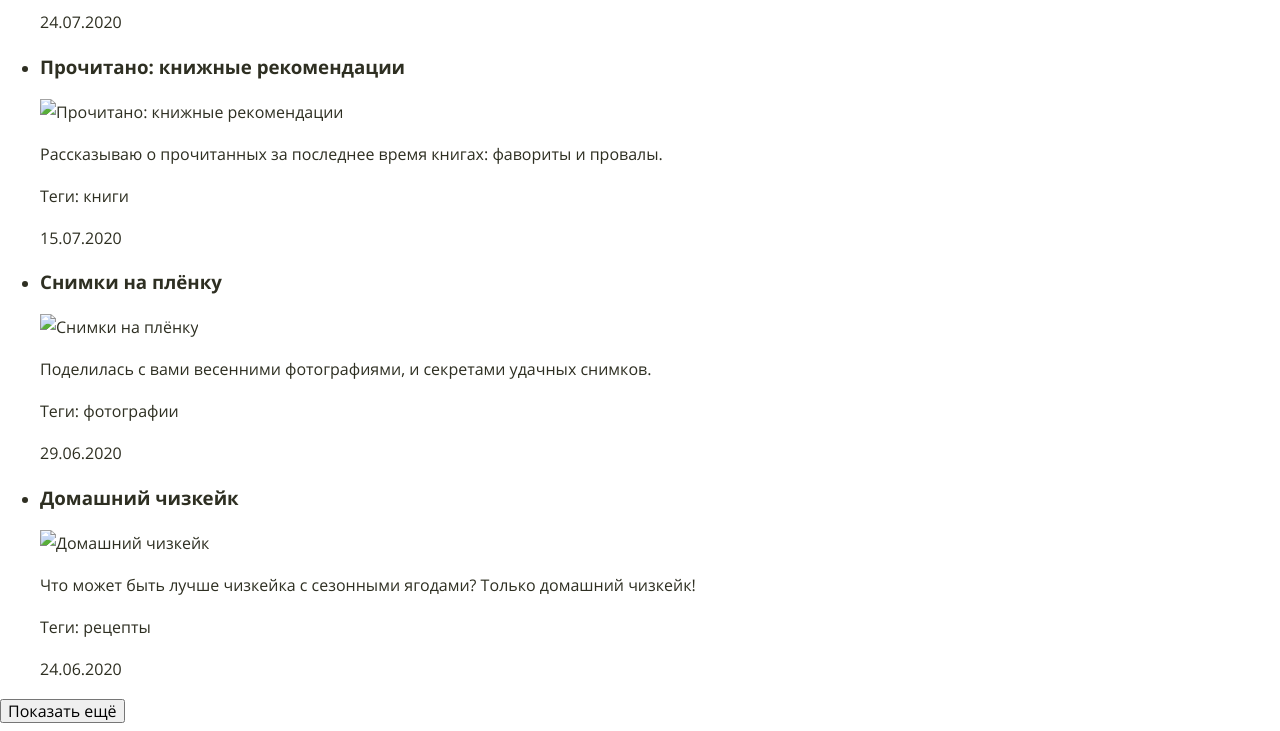
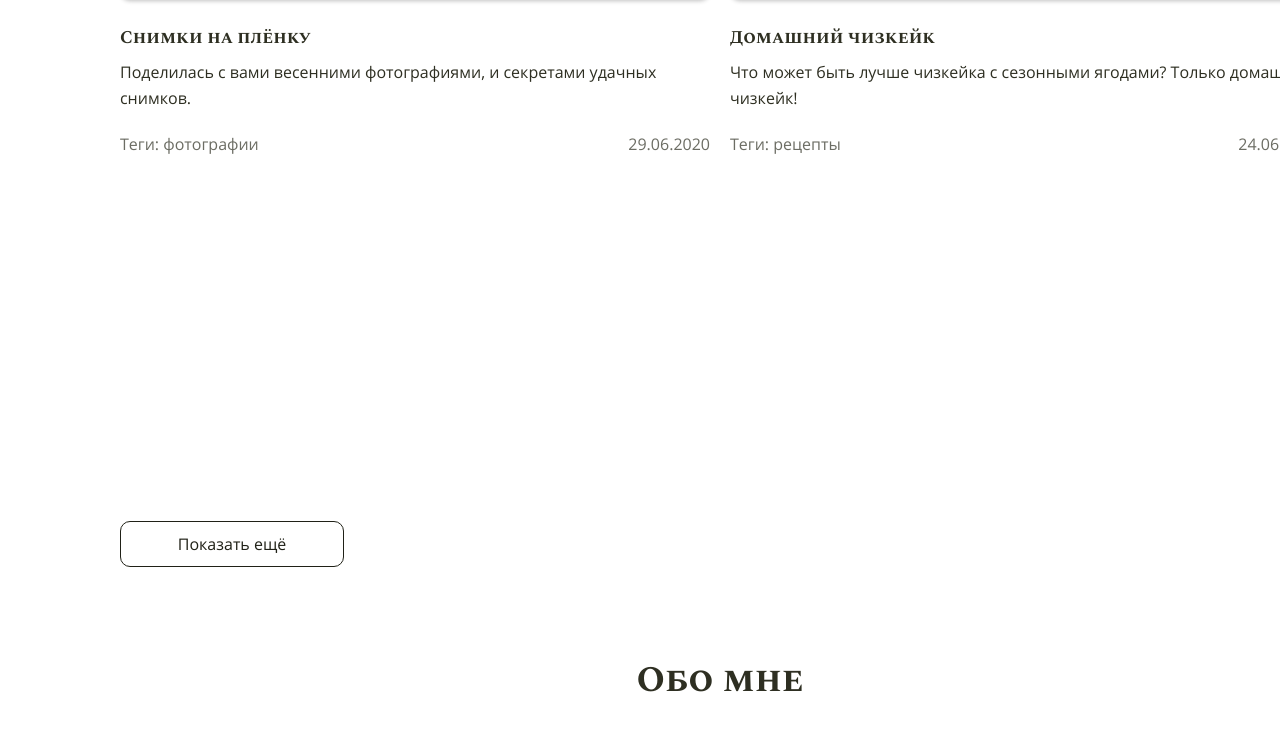
Before and after one commit to Somov-Eugene/zaverstai, a plain HTML site: page index.html in a window 1280 px wide. Shown: the part 1069-1800 px from the top of the page. Drawn offline with Linux system fonts and the light colour scheme.

Commit message:
Stylization: articles

```diff
--- a/css/style.css
+++ b/css/style.css
@@ -1,9 +1,12 @@
+/************************** FONTS ******************************/
 @font-face {
   font-family: "Open Sans";
   font-weight: 400;
   font-style: normal;
+  font-display: swap;
 
-  src: local("Open Sans Regular"),
+  src:
+    local("Open Sans Regular"),
     local("OpenSans-Regular"),
     url("../fonts/opensans.woff2") format("woff2"),
     url("../fonts/opensans.woff") format("woff");
@@ -13,12 +16,30 @@
   font-family: "Open Sans";
   font-weight: 700;
   font-style: normal;
+  font-display: swap;
 
-  src: local("Open Sans Bold"),
+  src:
+    local("Open Sans Bold"),
     local("OpenSans-Bold"),
     url("../fonts/opensansbold.woff2") format("woff2"),
     url("../fonts/opensansbold.woff") format("woff");
 }
+
+@font-face {
+  font-family: "Spectral SC";
+  font-weight: 700;
+  font-style: normal;
+  font-display: swap;
+
+  src:
+    local("Spectral SC Bold"),
+    local("SpectralSC-Bold"),
+    url("../fonts/spectralsc-bold.woff2") format("woff2"),
+    url("../fonts/spectralsc-bold.woff") format("woff");
+  unicode-range: U+0400-045F, U+0490-0491, U+04B0-04B1, U+2116;
+}
+
+/***************************************************************/
 
 /*
  *****************************
@@ -44,6 +65,12 @@ body {
 a {
   color: inherit;
   text-decoration: none;
+}
+
+p,
+time {
+  margin: 0;
+  padding: 0;
 }
 
 .visually-hidden:not(:focus):not(:active) {
@@ -116,7 +143,103 @@ a {
   text-decoration: underline;
 }
 
+/*
+ *****************************
+ *  main
+ *****************************
+ */
+#artictles,
+#about,
+#portfolio,
+#write {
+  padding: 0 120px;
+}
 
+#artictles h2,
+#about h2,
+#portfolio h2,
+#write h2 {
+  margin: 85px 0 49px 0;
+  font-family: "Spectral SC", serif;
+  font-weight: 700;
+  font-style: normal;
+  font-size: 36px;
+  line-height: 55px;
+  text-align: center;
+}
+
+/* artictles */
+.artictles_head {
+  display: flex;
+  justify-content: space-between;
+}
+
+.artictles-list {
+  margin: 0;
+  padding: 0;
+  list-style: none;
+
+  display: flex;
+  flex-wrap: wrap;
+  justify-content: space-between;
+}
+
+.artictle-item {
+  display: flex;
+  flex-direction: column;
+  padding-bottom: 65px;
+  position: relative;
+}
+
+.artictle-item h3 {
+  margin: 27px 0 8px 0;
+  font-family: "Spectral SC", serif;
+  font-weight: 700;
+  font-style: normal;
+  font-size: 18px;
+  line-height: 27px;
+}
+
+.artictle-item img {
+  order: -1;
+  border: 1px solid #C4C4C4;
+  border-radius: 10px;
+  box-shadow: 0 4px 4px rgba(0, 0, 0, 0.25);
+}
+
+.artictle-item .artictle-short {
+  padding: 0 0 20px 0;
+}
+
+.artictle-item .artictle-footer {
+  display: flex;
+  justify-content: space-between;
+  color: rgba(46, 47, 34, 0.7);
+}
+
+.artictle-item--small {
+  width: 387px;
+  min-height: 268px;
+}
+
+.artictle-item--big {
+  width: 590px;
+  min-height: 552px;
+}
+
+.artictles-more {
+  color: #202117;
+  background-color: #ffffff;
+  border: 1px solid #202117;
+  border-radius: 10px;
+  width: 224px;
+  height: 46px;
+}
+
+/* about */
+.about_container {
+  display: flex;
+}
 
 /*
  *****************************
```
